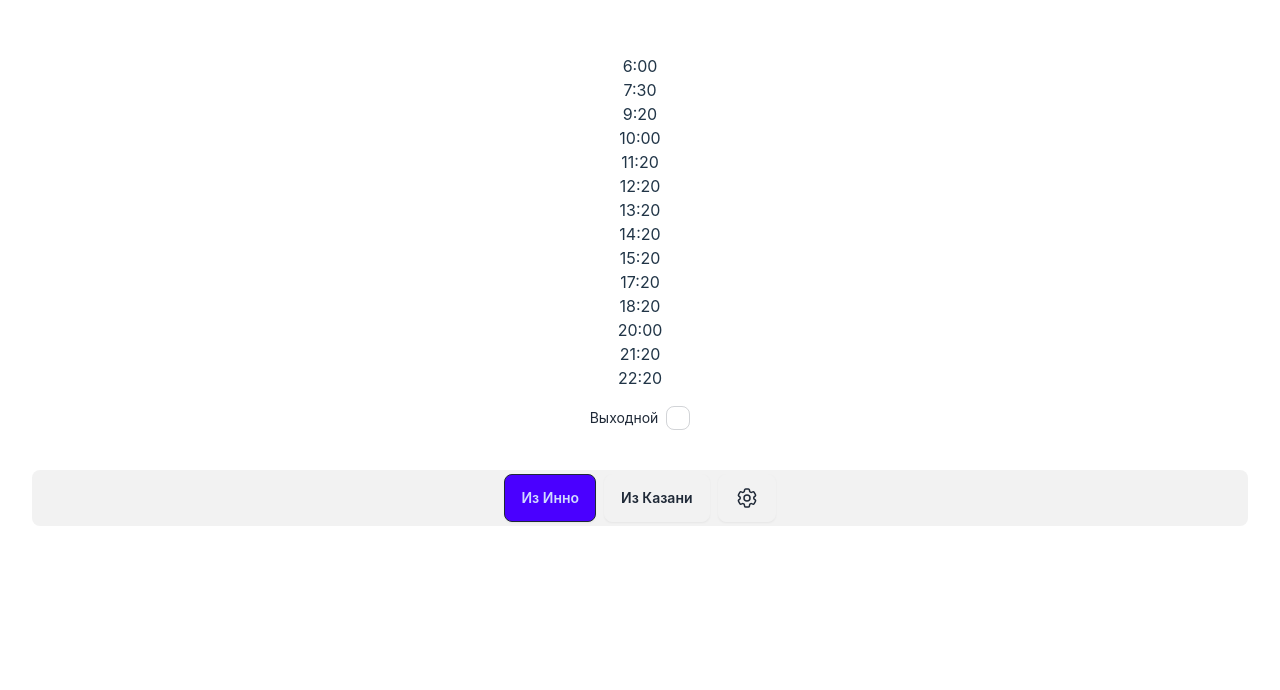
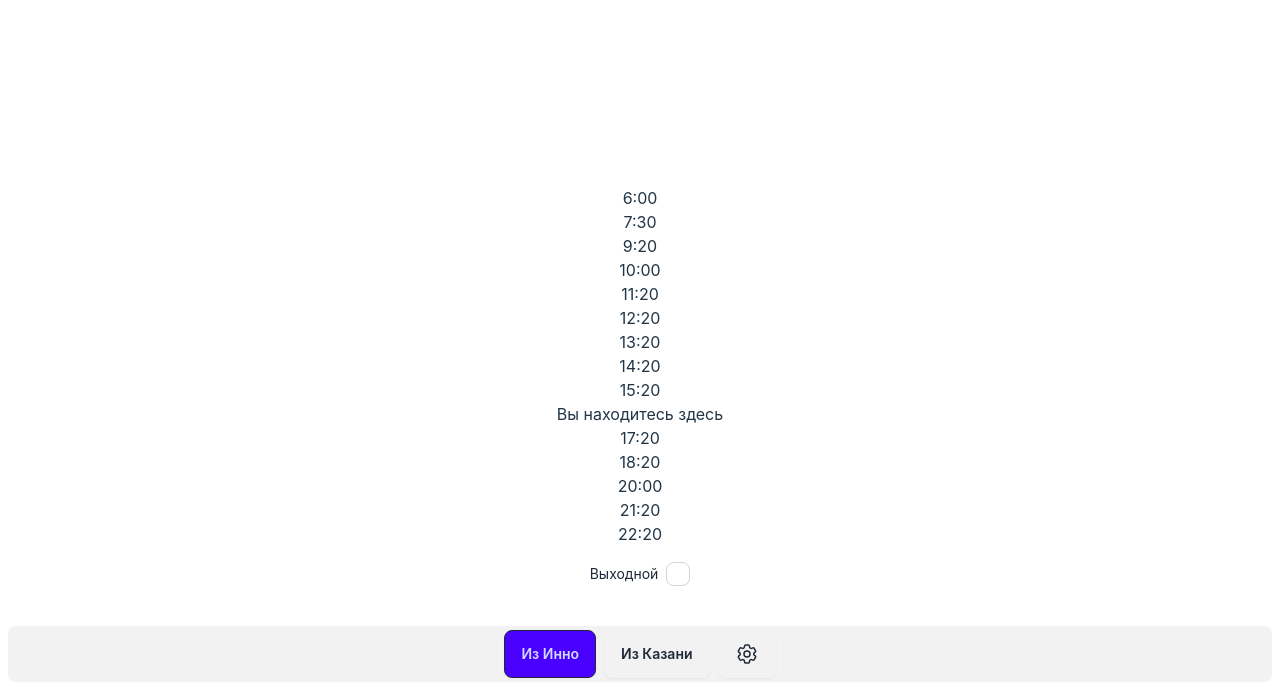
Before and after one commit to stb1rd/inno-fast-travel, a React (Vite) app: page / in a window 1280 px wide. Shown: the part 110-800 px from the top of the page. Built offline with nearby package versions, Linux system fonts and the light colour scheme.

Commit message:
feat: добавлен вывод "Вы находитесь здесь"

```diff
--- a/src/App.css
+++ b/src/App.css
@@ -1,9 +1,12 @@
 #root {
   max-width: 1280px;
   margin: 0 auto;
-  padding: 2rem;
+  padding: 0.5rem;
   text-align: center;
   width: 100%;
+  height: 100svh;
+  display: flex;
+  align-items: end;
 }
 
 .logo {
--- a/src/App.tsx
+++ b/src/App.tsx
@@ -7,7 +7,7 @@ function App() {
   const [screen, setScreen] = useState<'from-inno' | 'from-kazan' | 'settings'>('from-inno')
 
   return (
-    <main className="flex flex-col gap-8">
+    <main className="flex flex-col gap-8 basis-full">
       {screen === 'from-inno' && <Timetable departureFrom='inno'/>}
       {screen === 'from-kazan' && <Timetable departureFrom='kazan'/>}
       {screen === 'settings' && <Settings/>}
--- a/src/pages/Timetable.tsx
+++ b/src/pages/Timetable.tsx
@@ -6,21 +6,31 @@ interface Props {
   departureFrom: 'kazan' | 'inno'
 }
 
+const getCurrentTime = () =>
+  new Intl.DateTimeFormat("ru-RU", {hour: "numeric", minute: "numeric"}).format(new Date())
+
 const Timetable = ({departureFrom}: Props) => {
   const [isDayOff, setIsDayOff] = useState(false)
   const latestSchedule = (storedSchedule as StoredSchedule).at(-1)?.['parsed-schedule']
-  let times: string[] = []
+  let times: Array<{ minutes: string, isNow?: boolean }> = []
   if (latestSchedule) {
     const newTimes = latestSchedule.find(timesItem =>
       timesItem['day-type'] === (isDayOff ? 'day-off' : 'working')
       && timesItem['departs-from'] === departureFrom)
-    times = newTimes?.['departs-at'] || []
+    const timetableDeparts = newTimes?.['departs-at'] || []
+    times = [...timetableDeparts.map(x => ({minutes: x})), {minutes: getCurrentTime(), isNow: true}].sort((a, b) => {
+      const aDate = new Date(`1.1.1 ${a.minutes}`)
+      const bDate = new Date(`1.1.1 ${b.minutes}`)
+
+      return aDate.getTime() - bDate.getTime()
+    })
   }
 
   return (
     <section className='flex flex-col gap-2 items-center'>
       <ul>
-        {times.map(time => <li key={time}>{time}</li>)}
+        {times.map(time => <li
+          key={time.isNow ? 'now' : time.minutes}>{time.isNow ? 'Вы находитесь здесь' : time.minutes}</li>)}
       </ul>
       <label className="label cursor-pointer flex gap-2">
         <span className="label-text">Выходной</span>
```
